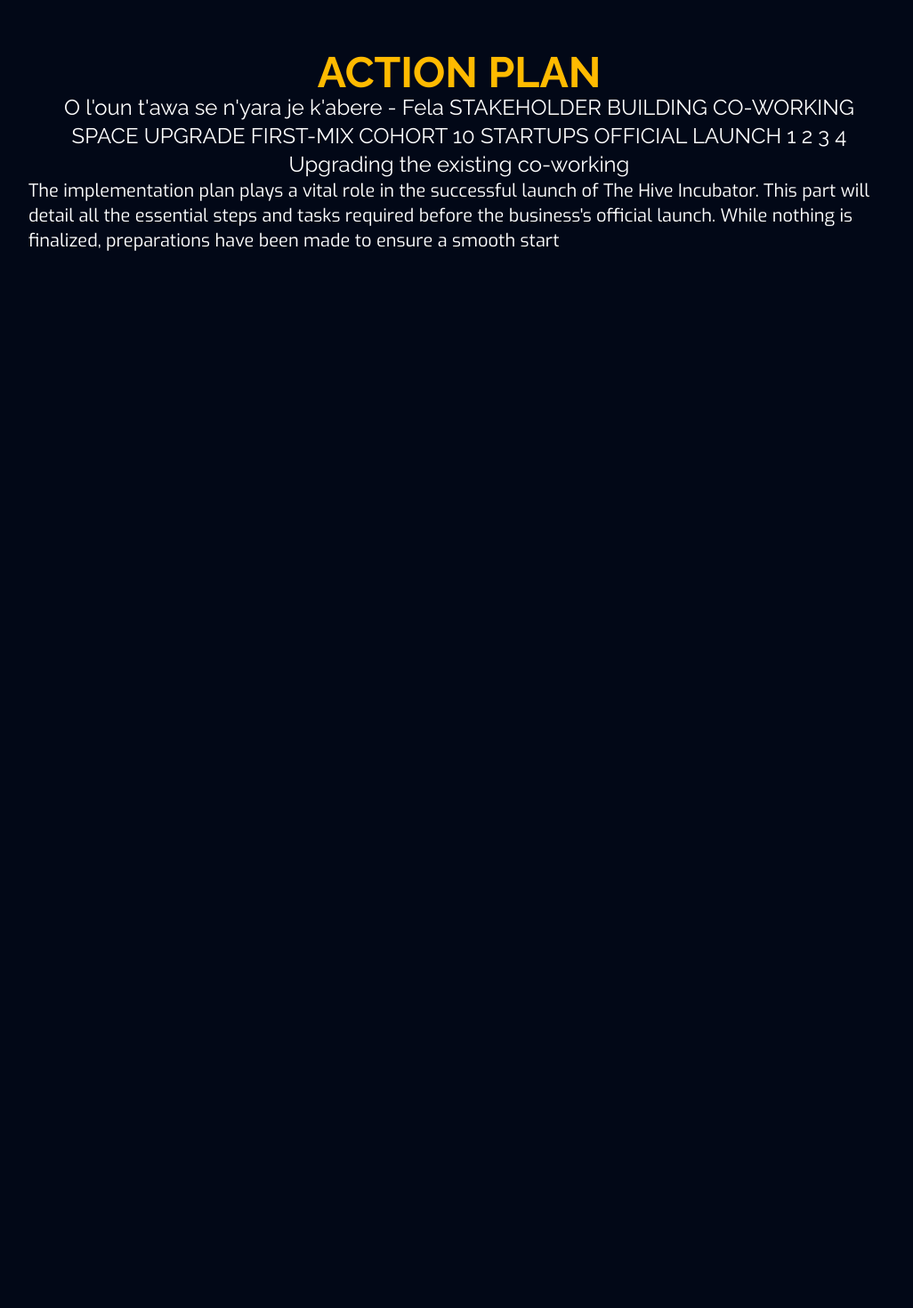
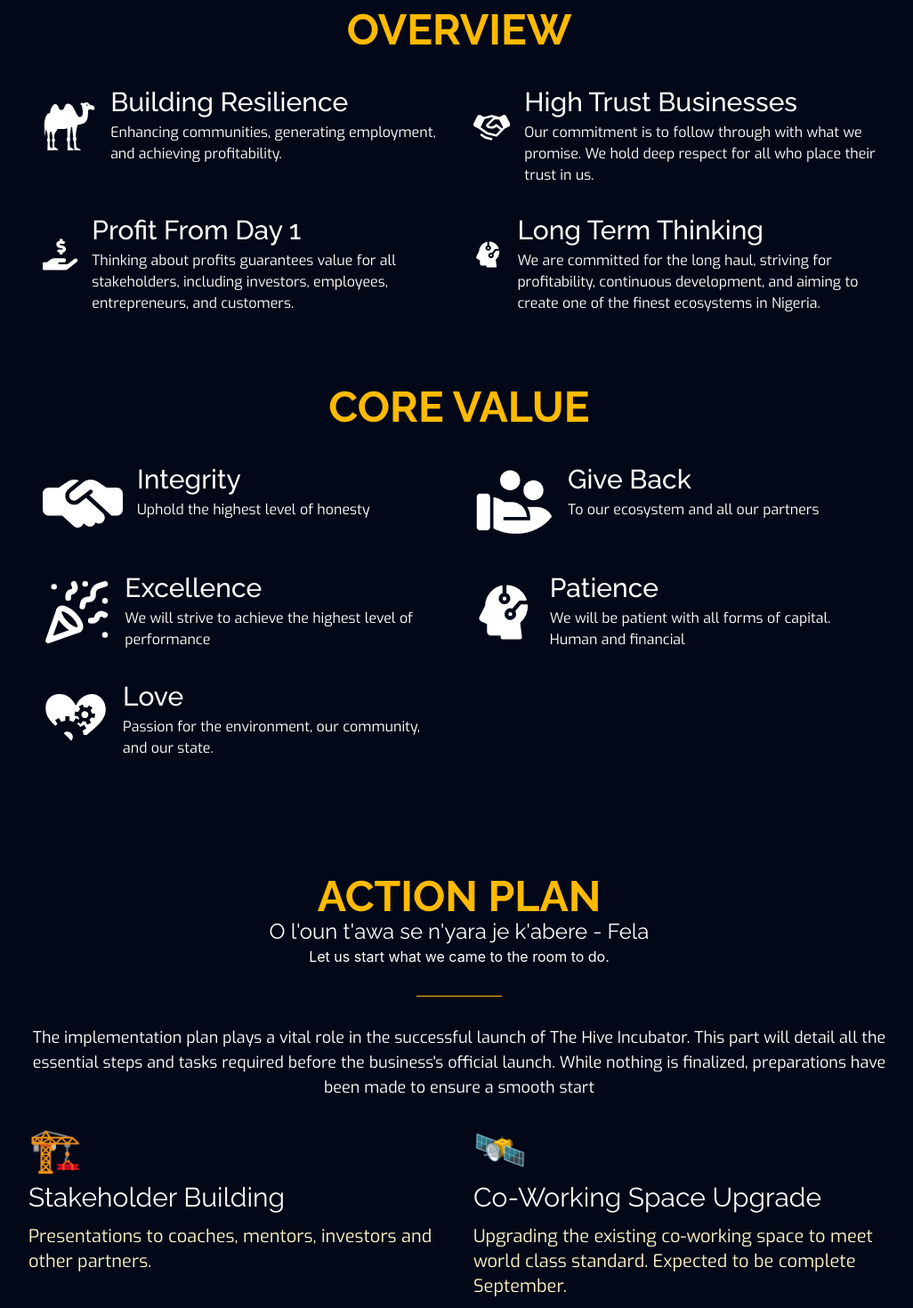
Before and after one commit to Ernie1234/bee-hive, a Next.js app: page / in a window 1280 px wide. Shown: the part 1200-2670 px from the top of the page at 89% size, without its empty margins (124-1150 px from the left). Before the commit the page ends 1485 px from the top, so only its background shows below. Built offline with nearby package versions, Linux system fonts and the light colour scheme.

Commit message:
feat: add value section

```diff
--- a/app/page.tsx
+++ b/app/page.tsx
@@ -1,40 +1,18 @@
 import ActionPlan from "@/components/ActionPlan";
+import Header from "@/components/Header";
 import Overview from "@/components/Overview";
+import Philosophy from "@/components/Philosophy";
+import Value from "@/components/Value";
 import Link from "next/link";
 
 export default function Home() {
   return (
     <h1 className="font-exo">
       <div className="container w-full px-5 md:max-w-[63rem] mx-auto">
-        <div className="flex flex-col justify-center items-center gap-6 min-h-[75dvh]">
-          <h1 className="text-3xl sm:text-5xl md:text-6xl lg:text-7xl font-semibold font-primary">
-            The <span className="text-[#ffba00]">Hive</span> Incubator
-          </h1>
-          <div className="flex flex-col justify-center items-center space-y-2">
-            <p className="text-lg sm:text-xl md:text-2xl w-2/3 text-center">
-              Discover the latest innovation, connect with the community, and
-              make a difference.
-            </p>
-            <p className="text-lg sm:text-xl md:text-2xl text-[#ffba00] italic ">
-              build. grow. thrive
-            </p>
-          </div>
-          <div className="flex space-x-8 justify-center items-center mt-6">
-            <Link
-              href="/coach"
-              className="bg-background hover:bg-background/95 text-foreground text-lg px-14 py-3 rounded-full transition-all duration-500"
-            >
-              Join Us
-            </Link>
-            <Link
-              href="/coach"
-              className="border-2 border-background hover:bg-background text-background hover:text-foreground text-lg px-14 py-3 rounded-full transition-all duration-500"
-            >
-              Get started
-            </Link>
-          </div>
-        </div>
+        <Header />
         <Overview />
+        <Philosophy />
+        <Value />
         <ActionPlan />
       </div>
     </h1>
--- a/components/ActionPlan.tsx
+++ b/components/ActionPlan.tsx
@@ -1,21 +1,85 @@
+import { Separator } from "./ui/separator";
+
 export default function ActionPlan() {
   return (
-    <div className="mt-16 sm:mt-24 md:mt-28">
+    <div className="my-16 sm:mt-24 md:mt-28">
       <div className="flex justify-center flex-col items-center">
         <h2 className="text-[#ffba00] text-5xl font-primary font-semibold">
           ACTION PLAN
         </h2>
-        <p className="text-2xl font-primary text-center">
-          O l{"'"}oun t'awa se n'yara je k'abere - Fela STAKEHOLDER BUILDING
-          CO-WORKING SPACE UPGRADE FIRST-MIX COHORT 10 STARTUPS OFFICIAL LAUNCH
-          1 2 3 4 Upgrading the existing co-working
-        </p>
-        <p className="font-display text-xl">
+        <div className="mb-8 flex justify-center items-center flex-col">
+          <p className="text-2xl font-primary text-center">
+            O l{"'"}oun t{"'"}awa se n{"'"}yara je k{"'"}abere - Fela
+          </p>
+          <p className="">Let us start what we came to the room to do.</p>
+        </div>
+        <Separator className="my-0 w-24 mb-8 bg-[#ffba00]" />
+        <p className="font-display text-lg text-center">
           The implementation plan plays a vital role in the successful launch of
           The Hive Incubator. This part will detail all the essential steps and
-          tasks required before the business's official launch. While nothing is
-          finalized, preparations have been made to ensure a smooth start
+          tasks required before the business{"'"}s official launch. While
+          nothing is finalized, preparations have been made to ensure a smooth
+          start
         </p>
+      </div>
+      <div className="grid grid-cols-1 sm:grid-cols-2 gap-x-8 gap-y-20 mt-8">
+        <div className="flex flex-col gap-3">
+          <div
+            className="text-5xl
+          "
+          >
+            🏗️
+          </div>
+          <h5 className="text-3xl font-primary capitalize">
+            Stakeholder Building
+          </h5>
+          <p className="text-xl text-amber-100 font-display">
+            Presentations to coaches, mentors, investors and other partners.
+          </p>
+        </div>
+        <div className="flex flex-col gap-3">
+          <div
+            className="text-5xl
+          "
+          >
+            🛰️
+          </div>
+          <h5 className="text-3xl font-primary capitalize">
+            Co-Working Space Upgrade
+          </h5>
+          <p className="text-xl text-amber-100 font-display">
+            Upgrading the existing co-working space to meet world class
+            standard. Expected to be complete September.
+          </p>
+        </div>
+        <div className="flex flex-col gap-3">
+          <div
+            className="text-5xl
+          "
+          >
+            🥇
+          </div>
+          <h5 className="text-3xl font-primary capitalize">
+            First-Mix Cohort 10 Startups
+          </h5>
+          <p className="text-xl text-amber-100 font-display">
+            Upgrading the existing co-working space to meet world class
+            standard. Expected to be complete September.
+          </p>
+        </div>
+        <div className="flex flex-col gap-3">
+          <div
+            className="text-5xl
+          "
+          >
+            🚀
+          </div>
+          <h5 className="text-3xl font-primary capitalize">Official Launch</h5>
+          <p className="text-xl text-amber-100 font-display">
+            Between August and December, we want to get partners and network.
+            Build relationships and go to press with our UVP.
+          </p>
+        </div>
       </div>
     </div>
   );
--- /dev/null
+++ b/components/Header.tsx
@@ -0,0 +1,34 @@
+import Link from "next/link";
+
+export default function Header() {
+  return (
+    <div className="flex flex-col justify-center items-center gap-6 min-h-[75dvh]">
+      <h1 className="text-4xl sm:text-5xl md:text-6xl lg:text-7xl font-semibold font-primary">
+        The <span className="text-[#ffba00]">Hive</span> Incubator
+      </h1>
+      <div className="flex flex-col justify-center items-center space-y-2">
+        <p className="text-lg sm:text-xl md:text-2xl w-full sm:w-2/3 text-center">
+          Discover the latest innovation, connect with the community, and make a
+          difference.
+        </p>
+        <p className="text-lg sm:text-xl md:text-2xl text-[#ffba00] italic">
+          build. grow. thrive
+        </p>
+      </div>
+      <div className="flex flex-col sm:flex-row space-x-0 space-y-4 sm:space-y-0 sm:space-x-8 justify-center items-center mt-6">
+        <Link
+          href="/coach"
+          className="bg-background hover:bg-background/95 text-foreground text-lg px-14 py-3 rounded-full transition-all duration-500 w-full text-center"
+        >
+          Join Us
+        </Link>
+        <Link
+          href="/coach"
+          className="border-2 border-background hover:bg-background text-background hover:text-foreground text-lg px-14 py-3 rounded-full transition-all duration-500 w-full text-center min-w-max"
+        >
+          Get started
+        </Link>
+      </div>
+    </div>
+  );
+}
--- a/components/Navbar.tsx
+++ b/components/Navbar.tsx
@@ -21,10 +21,10 @@
   return (
     <nav
       className={`sticky bg-darkBlue top-0 z-50 px-2 py-4 transition-all duration-300 ease-out bg-foreground ${
-        inView && "shadow-md"
+        inView && "shadow-lg"
       }`}
     >
-      <div className="container w-full px-5 md:max-w-[63rem] mx-auto flex justify-between items-center text-primary-foreground  font-display">
+      <div className="container w-full px-5 md:max-w-[63rem] mx-auto flex justify-between items-center text-primary-foreground font-display">
         <p>logo</p>
         <div className="flex gap-5">
           <Link href="/coach" className="capitalize">
--- /dev/null
+++ b/components/Philosophy.tsx
@@ -0,0 +1,64 @@
+import { FaHandHoldingUsd } from "react-icons/fa";
+import { GiCamel } from "react-icons/gi";
+import { PiHandshakeFill, PiHeadCircuitFill } from "react-icons/pi";
+
+export default function Philosophy() {
+  return (
+    <div className="my-16">
+      <h2 className="text-[#ffba00] text-5xl text-center font-primary font-semibold">
+        OVERVIEW
+      </h2>
+      <div className="grid grid-cols-1 sm:grid-cols-2 mt-6">
+        <div className="flex gap-4 hover:bg-slate-900 rounded-lg p-4 transition-all duration-500">
+          <GiCamel size={90} />
+          <div className="flex flex-col gap-1">
+            <h3 className="text-3xl font-medium font-primary">
+              Building Resilience
+            </h3>
+            <p className="font-display">
+              Enhancing communities, generating employment, and achieving
+              profitability.
+            </p>
+          </div>
+        </div>
+        <div className="flex gap-4 hover:bg-slate-900 rounded-lg p-4 transition-all duration-500">
+          <PiHandshakeFill size={90} />
+          <div className="flex flex-col gap-1">
+            <h3 className="text-3xl font-medium font-primary">
+              High Trust Businesses
+            </h3>
+            <p className="font-display">
+              Our commitment is to follow through with what we promise. We hold
+              deep respect for all who place their trust in us.
+            </p>
+          </div>
+        </div>
+        <div className="flex gap-4 hover:bg-slate-900 rounded-lg p-4 transition-all duration-500">
+          <FaHandHoldingUsd size={90} />
+          <div className="flex flex-col gap-1">
+            <h3 className="text-3xl font-medium font-primary">
+              Profit From Day 1
+            </h3>
+            <p className="font-display">
+              Thinking about profits guarantees value for all stakeholders,
+              including investors, employees, entrepreneurs, and customers.
+            </p>
+          </div>
+        </div>
+        <div className="flex gap-4 hover:bg-slate-900 rounded-lg p-4 transition-all duration-500">
+          <PiHeadCircuitFill size={90} />
+          <div className="flex flex-col gap-1">
+            <h3 className="text-3xl font-medium font-primary">
+              Long Term Thinking
+            </h3>
+            <p className="font-display">
+              We are committed for the long haul, striving for profitability,
+              continuous development, and aiming to create one of the finest
+              ecosystems in Nigeria.
+            </p>
+          </div>
+        </div>
+      </div>
+    </div>
+  );
+}
--- /dev/null
+++ b/components/Value.tsx
@@ -0,0 +1,61 @@
+import { PartyPopper } from "lucide-react";
+import { FaHandHoldingUsd } from "react-icons/fa";
+import { FaHandshakeSimple } from "react-icons/fa6";
+import { GiCamel, GiLoveMystery } from "react-icons/gi";
+import { PiHandshakeFill, PiHeadCircuitFill } from "react-icons/pi";
+import { RiHandCoinFill } from "react-icons/ri";
+
+export default function Value() {
+  return (
+    <div className="my-16">
+      <h2 className="text-[#ffba00] text-5xl text-center font-primary font-semibold">
+        CORE VALUE
+      </h2>
+      <div className="grid grid-cols-1 sm:grid-cols-2 mt-6">
+        <div className="flex gap-4 hover:bg-slate-900 rounded-lg p-4 transition-all duration-500">
+          <FaHandshakeSimple size={90} />
+          <div className="flex flex-col gap-1">
+            <h3 className="text-3xl font-medium font-primary">Integrity</h3>
+            <p className="font-display">Uphold the highest level of honesty</p>
+          </div>
+        </div>
+        <div className="flex gap-4 hover:bg-slate-900 rounded-lg p-4 transition-all duration-500">
+          <RiHandCoinFill size={90} />
+          <div className="flex flex-col gap-1">
+            <h3 className="text-3xl font-medium font-primary">Give Back</h3>
+            <p className="font-display">
+              To our ecosystem and all our partners
+            </p>
+          </div>
+        </div>
+        <div className="flex gap-4 hover:bg-slate-900 rounded-lg p-4 transition-all duration-500">
+          <PartyPopper size={90} />
+          <div className="flex flex-col gap-1">
+            <h3 className="text-3xl font-medium font-primary">Excellence</h3>
+            <p className="font-display">
+              We will strive to achieve the highest level of performance
+            </p>
+          </div>
+        </div>
+        <div className="flex gap-4 hover:bg-slate-900 rounded-lg p-4 transition-all duration-500">
+          <PiHeadCircuitFill size={90} />
+          <div className="flex flex-col gap-1">
+            <h3 className="text-3xl font-medium font-primary">Patience</h3>
+            <p className="font-display">
+              We will be patient with all forms of capital. Human and financial
+            </p>
+          </div>
+        </div>
+        <div className="flex gap-4 hover:bg-slate-900 rounded-lg p-4 transition-all duration-500">
+          <GiLoveMystery size={90} />
+          <div className="flex flex-col gap-1">
+            <h3 className="text-3xl font-medium font-primary">Love</h3>
+            <p className="font-display">
+              Passion for the environment, our community, and our state.
+            </p>
+          </div>
+        </div>
+      </div>
+    </div>
+  );
+}
--- a/package.json
+++ b/package.json
@@ -17,6 +17,7 @@
     "next": "14.2.4",
     "react": "^18",
     "react-dom": "^18",
+    "react-icons": "^5.2.1",
     "tailwind-merge": "^2.4.0",
     "tailwindcss-animate": "^1.0.7"
   },
```
Also changed, not shown: 1 other file (tests, documents, lock files or other folders).
